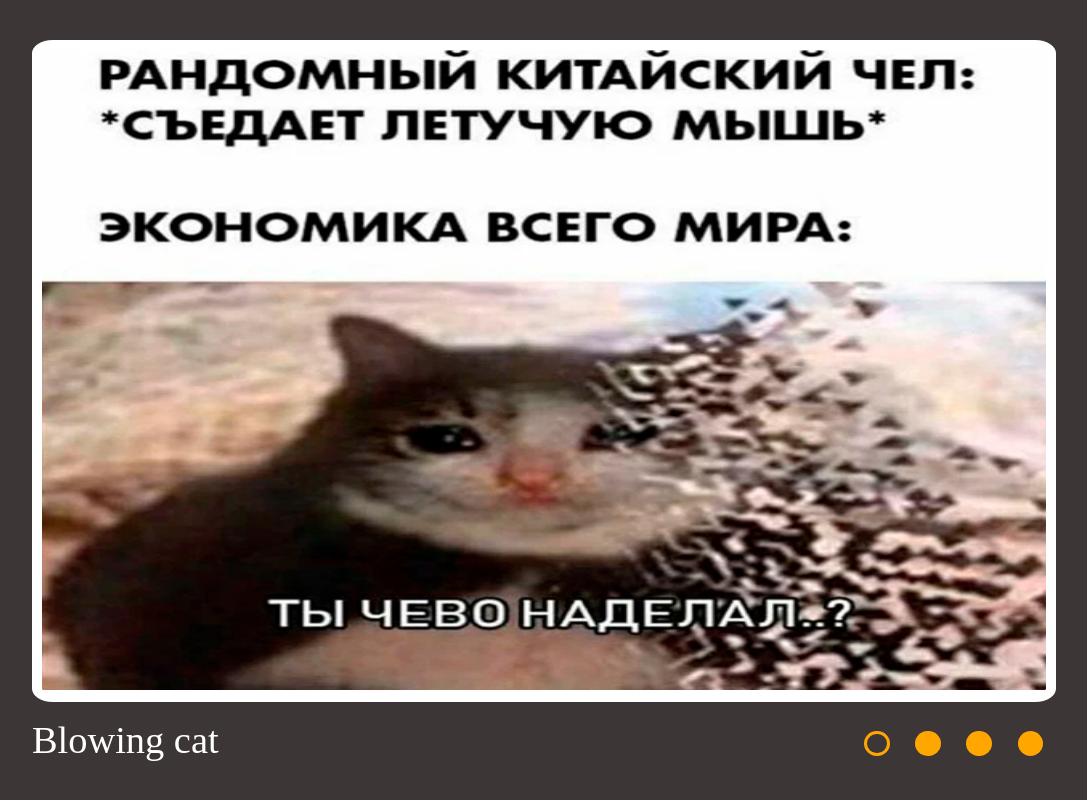
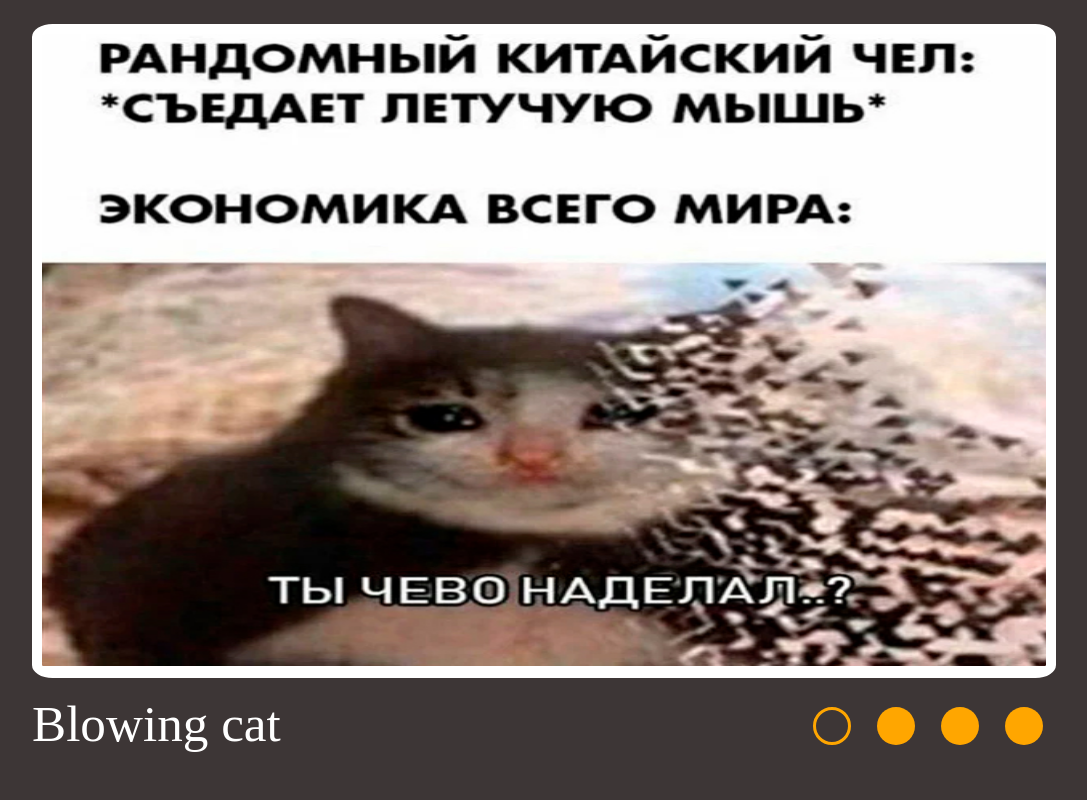
Before and after one commit to mikegrekov/cssMemeSlider, a plain HTML site: page cssMemeSlider/index.html in a window 1280 px wide. Shown: the whole page, without its empty margins (96-1183 px from the left). Drawn offline with Linux system fonts and the light colour scheme.

Commit message:
refactor: modified  padding and fonts (Thu, Sep 14, 2023 05:36:27 pm)

```diff
--- a/cssMemeSlider/style.css
+++ b/cssMemeSlider/style.css
@@ -25,8 +25,13 @@ html {
     font-size: 62.5%; /* font-size 1em = 10px on default browser settings */
   }
 
+  body {
+    background-color: var(--color-gray);
+
+  }
+
 .body-container {
-    background-color: var(--color-gray);
+    /* background-color: var(--color-gray); */
 }
 .title {
     display: none;
@@ -35,7 +40,7 @@ html {
     display: flex;
     flex-direction: column;
     gap: 2vh;
-    padding: 5vh 0;
+    padding: 3vh 0;
 }
 .section-title {
     display: none;
@@ -65,7 +70,7 @@ html {
 }
 .slider-pictures {
     width: 80vw;
-    height: 80vh;
+    height: 79vh;
     z-index: -1;
 }
 .footer-carusel {
@@ -73,13 +78,14 @@ html {
     flex-direction: row;
     justify-content: space-between;
     align-items: flex-start;
-    min-height: 10vh;
+    min-height: 6vh;
     width: 80vw;
     margin: 0 auto;
     /* background-color: aqua; */
 }
 .titles-carusel {
-    font-size: 3vw;
+    /* font-size: 3vw; */
+    font-size: 4vmax;
     color: white;
     list-style-type: none;
 }
@@ -106,9 +112,12 @@ html {
 }
 
 .carusel-item {
-    margin: 1vw;
+    /* margin: 1vw;
     height: 2vw;
-    width: 2vw;
+    width: 2vw; */
+    margin: 1vmax;
+    height: 3vmax;
+    width: 3vmax;
     border-radius: 50%;
     background-color: var(--color-orange);
     cursor: pointer;
```
